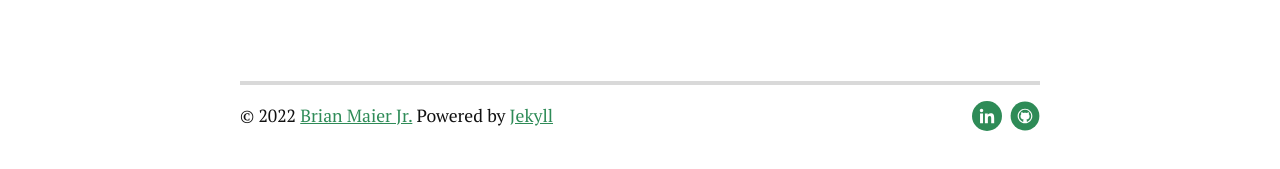
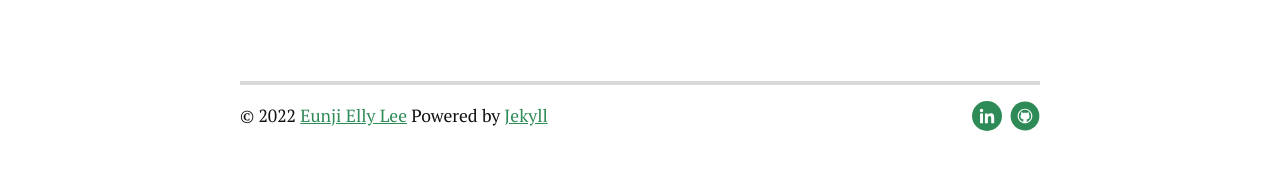
Before and after one commit to Eunji-Elly-Lee/eunji-elly-lee.github.io, a Jekyll site: the page built from contact.md, in a window 1280 px wide. Shown: the part 935-1104 px from the top of the page. Built offline with Jekyll 4.4.1, drawn with Linux system fonts in a browser that asks for light colours; nearby versions of some CDN libraries.

Commit message:
Update footer.html

```diff
--- a/_includes/footer.html
+++ b/_includes/footer.html
@@ -2,8 +2,8 @@
 	<div class="container">
 		<p class="copy">
 			&copy; {{ site.time | date: '%Y' }}
-			<a href="http://brianmaierjr.com">Brian Maier Jr.</a> Powered by
-			<a href="http://jekyllrb.com">Jekyll</a>
+			<a href="https://eunji-elly-lee.github.io/">Eunji Elly Lee</a> Powered by
+			<a href="http://jekyllrb.com" target="_blank">Jekyll</a>
 		</p>
 
 		<div class="footer-links">
```
